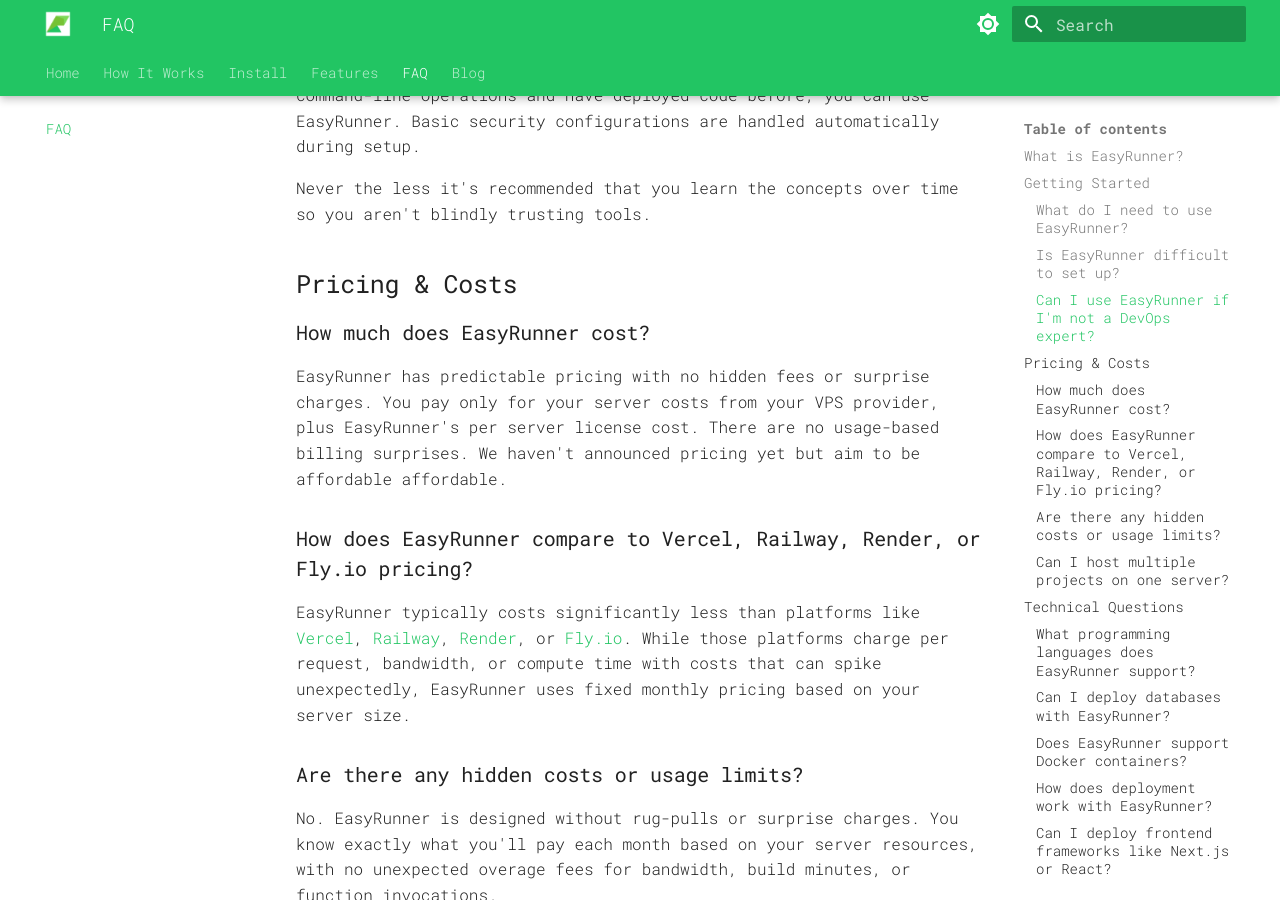
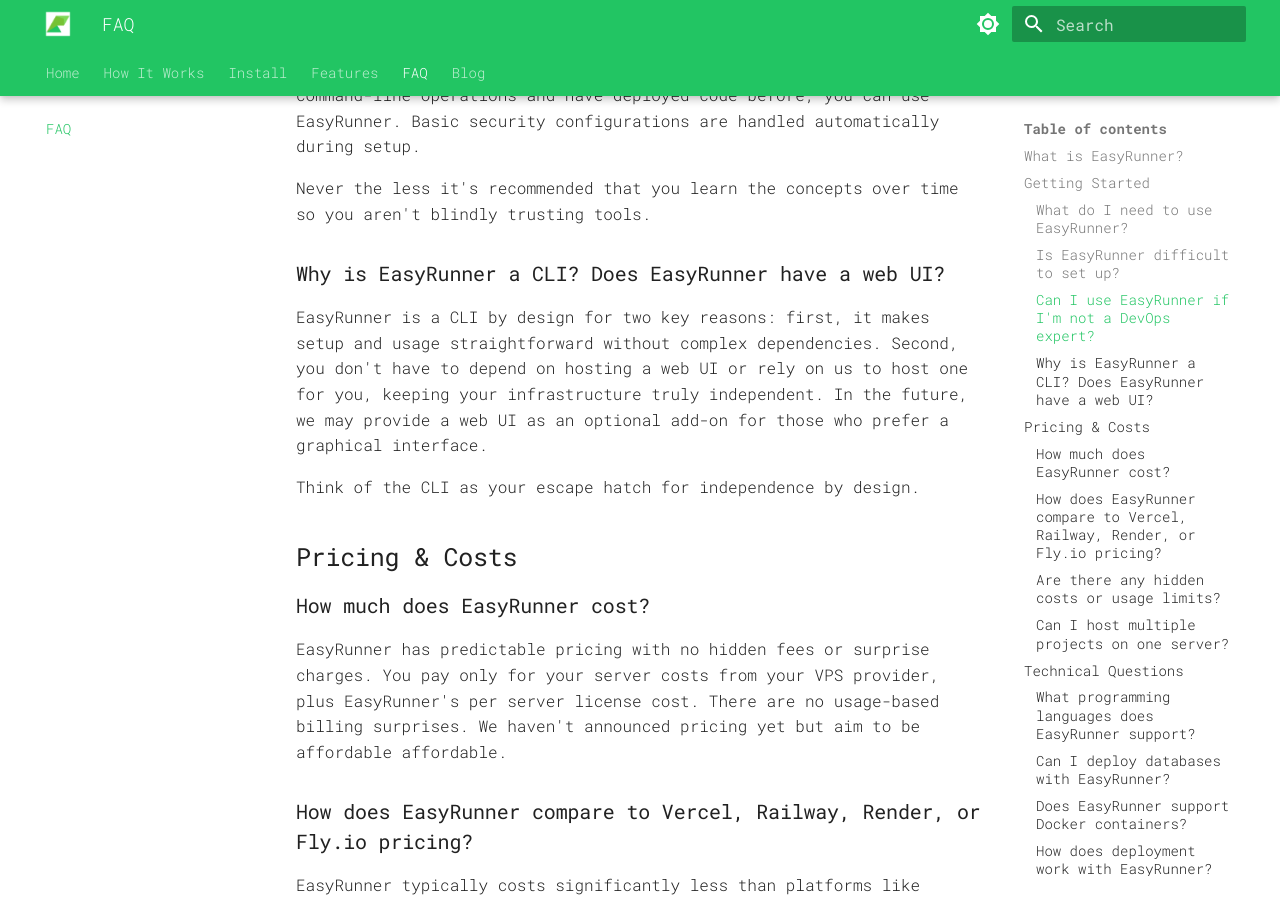
Before and after one commit to janaka/easyrunner-docs, an MkDocs documentation site: the page built from docs/faq.md, in a window 1280 px wide and 900 px high, scrolled down 966 px. Built offline with MkDocs 1.6.1 and Material for MkDocs 9.7.7, drawn with Linux system fonts in a browser that asks for light colours; some web fonts are replaced.

Commit message:
docs(faq): add explanation for CLI design and independence

```diff
--- a/docs/faq.md
+++ b/docs/faq.md
@@ -21,6 +21,12 @@
 Yes. EasyRunner is exactly for you. It simplifies server management so you don't need deep DevOps knowledge. If you're comfortable with basic command-line operations and have deployed code before, you can use EasyRunner. Basic security configurations are handled automatically during setup.
 
 Never the less it's recommended that you learn the concepts over time so you aren't blindly trusting tools.
+
+### Why is EasyRunner a CLI? Does EasyRunner have a web UI?
+
+EasyRunner is a CLI by design for two key reasons: first, it makes setup and usage straightforward without complex dependencies. Second, you don't have to depend on hosting a web UI or rely on us to host one for you, keeping your infrastructure truly independent. In the future, we may provide a web UI as an optional add-on for those who prefer a graphical interface.
+
+Think of the CLI as your escape hatch for independence by design.
 
 ## Pricing & Costs
 
```
